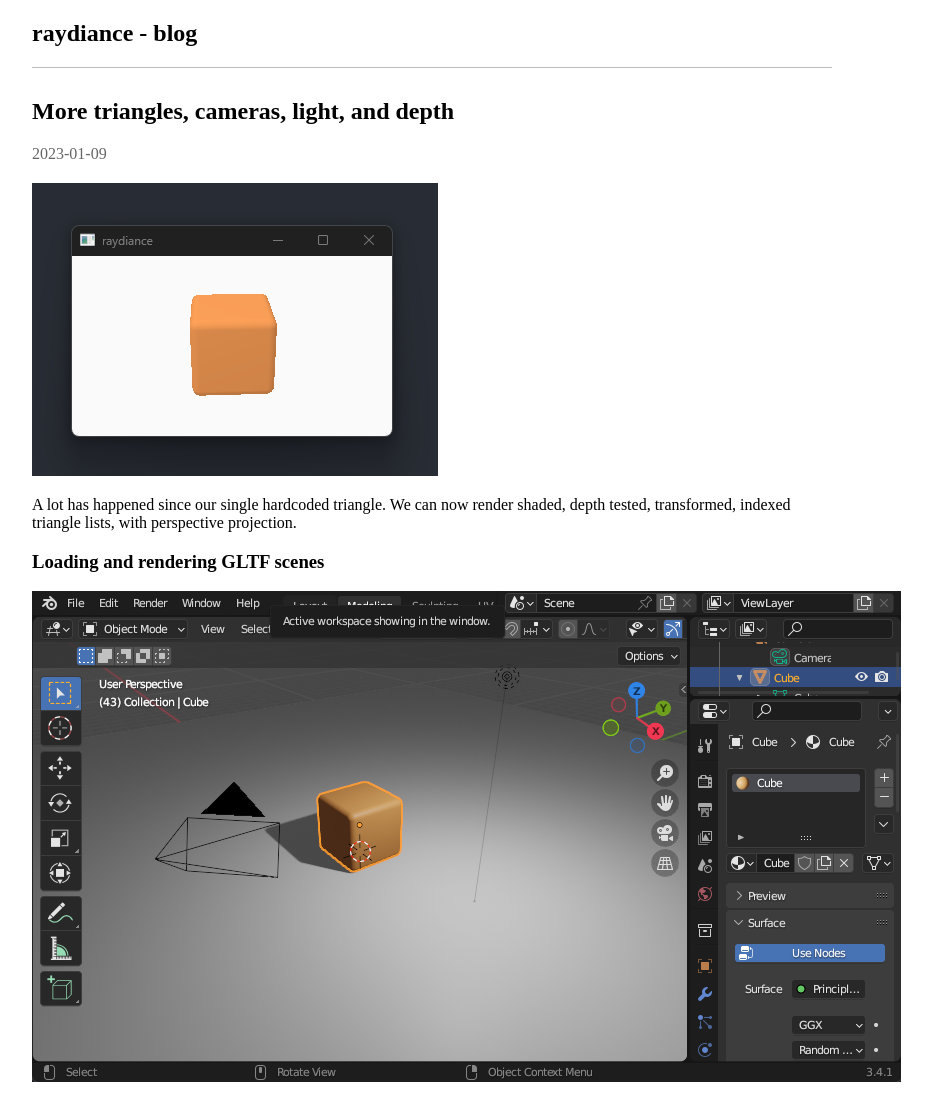
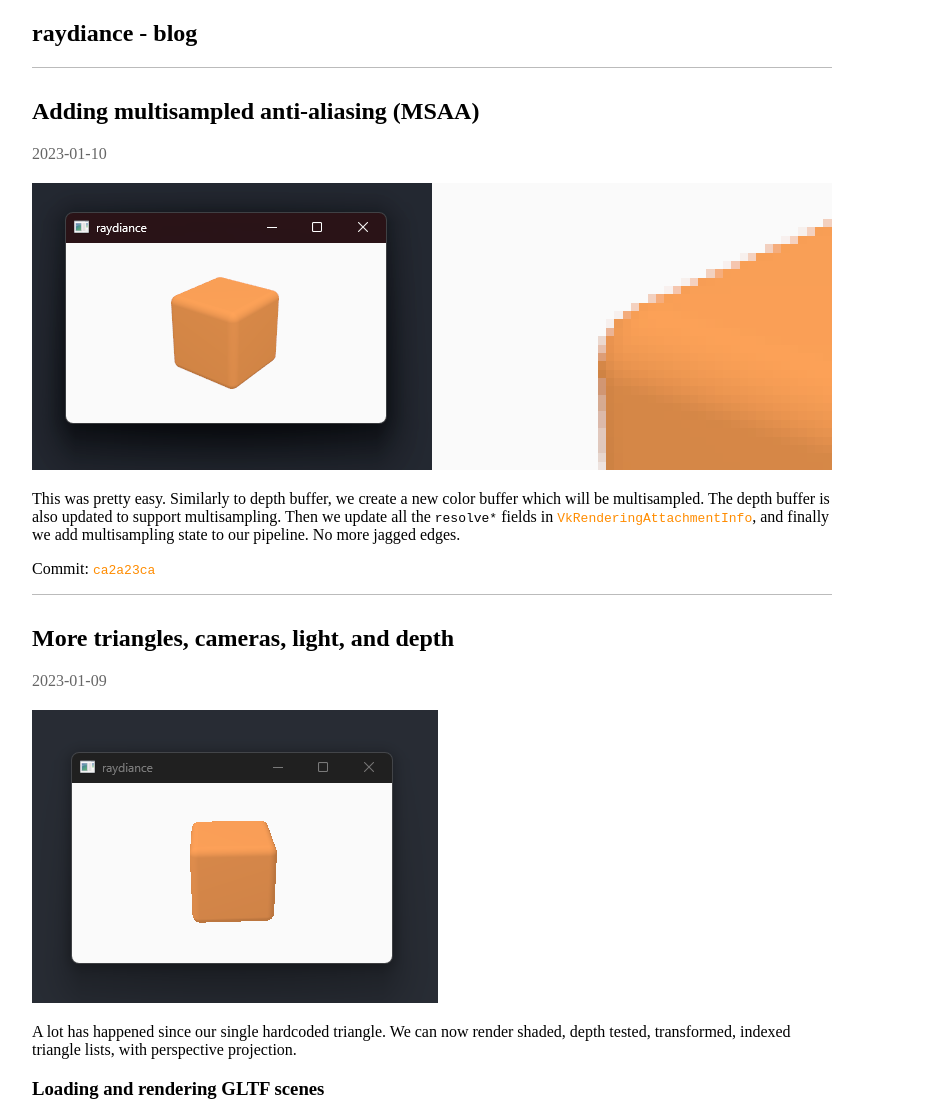
Before and after one commit to phoekz/raydiance, a plain HTML site: page docs/blog/index.html in a window 1280 px wide. Shown: the top 1100 px of the page, without its empty margins (208-1140 px from the left). Drawn offline with Linux system fonts and the light colour scheme.

Commit message:
Blog: new post

```diff
--- a/docs/blog/index.html
+++ b/docs/blog/index.html
@@ -39,6 +39,30 @@
         </div>
 
         <!-- Posts -->
+        <article>
+            <h2>Adding multisampled anti-aliasing (MSAA)</h2>
+            <div class="article-date">2023-01-10</div>
+
+            <img src="images/20230110-001539.png">
+
+            <p>
+                This was pretty easy. Similarly to depth buffer, we create a new
+                color buffer which will be multisampled. The depth buffer is
+                also updated to support multisampling. Then we update all the
+                <code>resolve*</code> fields in <a
+                    href="https://registry.khronos.org/vulkan/specs/1.3-extensions/man/html/VkRenderingAttachmentInfo.html"><code>VkRenderingAttachmentInfo</code></a>,
+                and finally we add multisampling state to our pipeline. No more
+                jagged edges.
+            </p>
+
+            <p>
+                Commit:
+                <code>
+                    <a href="https://github.com/phoekz/raydiance/commit/ca2a23caaa5e9d9b321a50389af492fbc708b560">ca2a23ca</a>
+                </code>
+            </p>
+        </article>
+
         <article>
             <h2>More triangles, cameras, light, and depth</h2>
             <div class="article-date">2023-01-09</div>
```
Also changed, not shown: docs/blog/images/20230110-001539.png (added).
